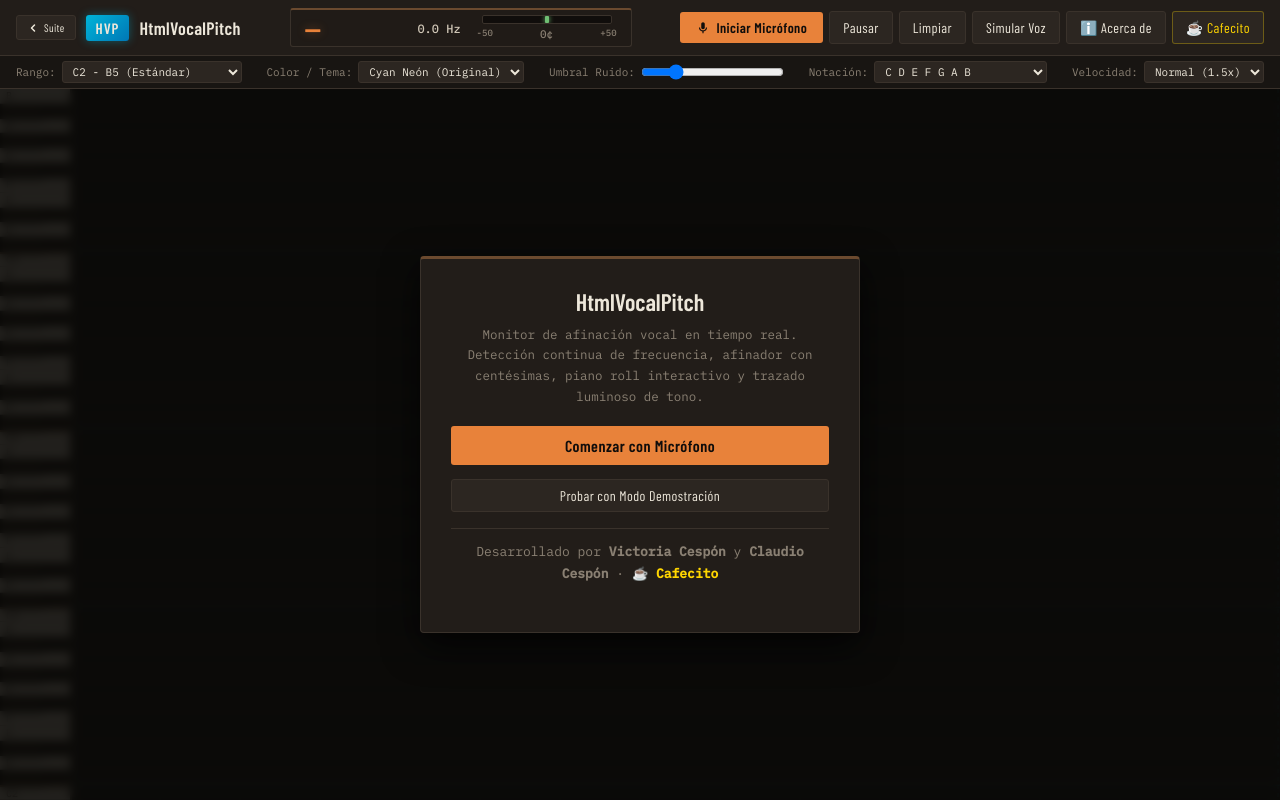
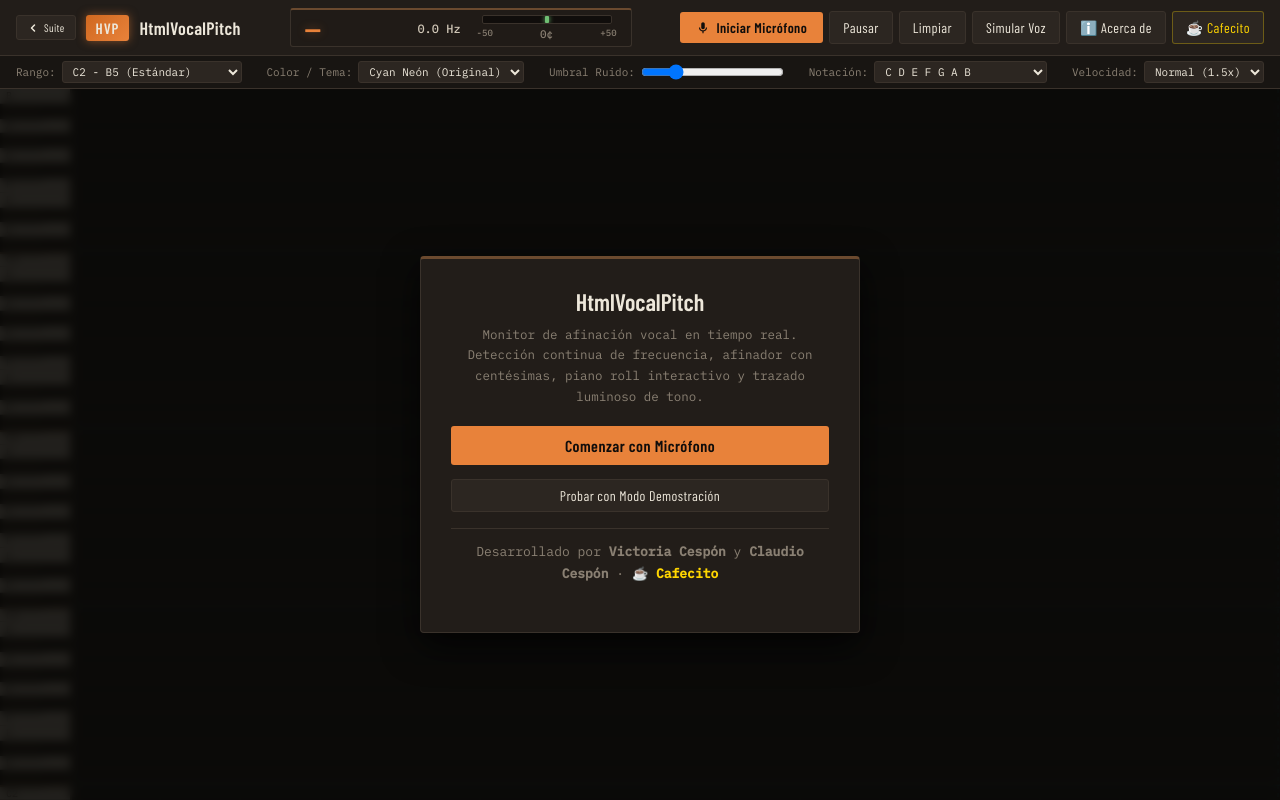
Before and after one commit to cdcespon/html-instruments, a plain HTML site: page HtmlVocalPitch.html in a window 1280 px wide. Drawn offline with nearby package versions, Linux system fonts and the light colour scheme.

Commit message:
fix: badge HVP siempre naranja ambar, independiente del tema de color de traza

```diff
--- a/HtmlVocalPitch.html
+++ b/HtmlVocalPitch.html
@@ -414,10 +414,9 @@ canvas#pitchCanvas{width:100%;height:100%;display:block}
             const t = THEMES[themeKey] || THEMES.cyan;
             state.themeKey = themeKey;
             state.currentTheme = t;
+            // Solo cambia el color de la traza (pitch); el badge siempre es naranja ámbar (CSS)
             document.documentElement.style.setProperty('--accent-cyan', t.primary);
             document.documentElement.style.setProperty('--accent-glow', t.glow);
-            document.documentElement.style.setProperty('--theme-badge', t.badge);
-            document.documentElement.style.setProperty('--theme-shadow', t.shadow);
             try {
                 localStorage.setItem('htmlvocalpitch_theme', themeKey);
             } catch (e) {}
@@ -426,7 +425,8 @@ canvas#pitchCanvas{width:100%;height:100%;display:block}
                 sel.value = themeKey;
             }
         }
-        applyTheme('cyan');
+        // Restaurar tema guardado; el badge siempre queda en el naranja de la suite
+        try { applyTheme(localStorage.getItem('htmlvocalpitch_theme') || 'cyan'); } catch(e) { applyTheme('cyan'); }
 
         const liveNoteEl = document.getElementById('liveNote');
         const liveOctaveEl = document.getElementById('liveOctave');
```
Also changed, not shown: vocal-pitch.html (+3 -3 lines).
